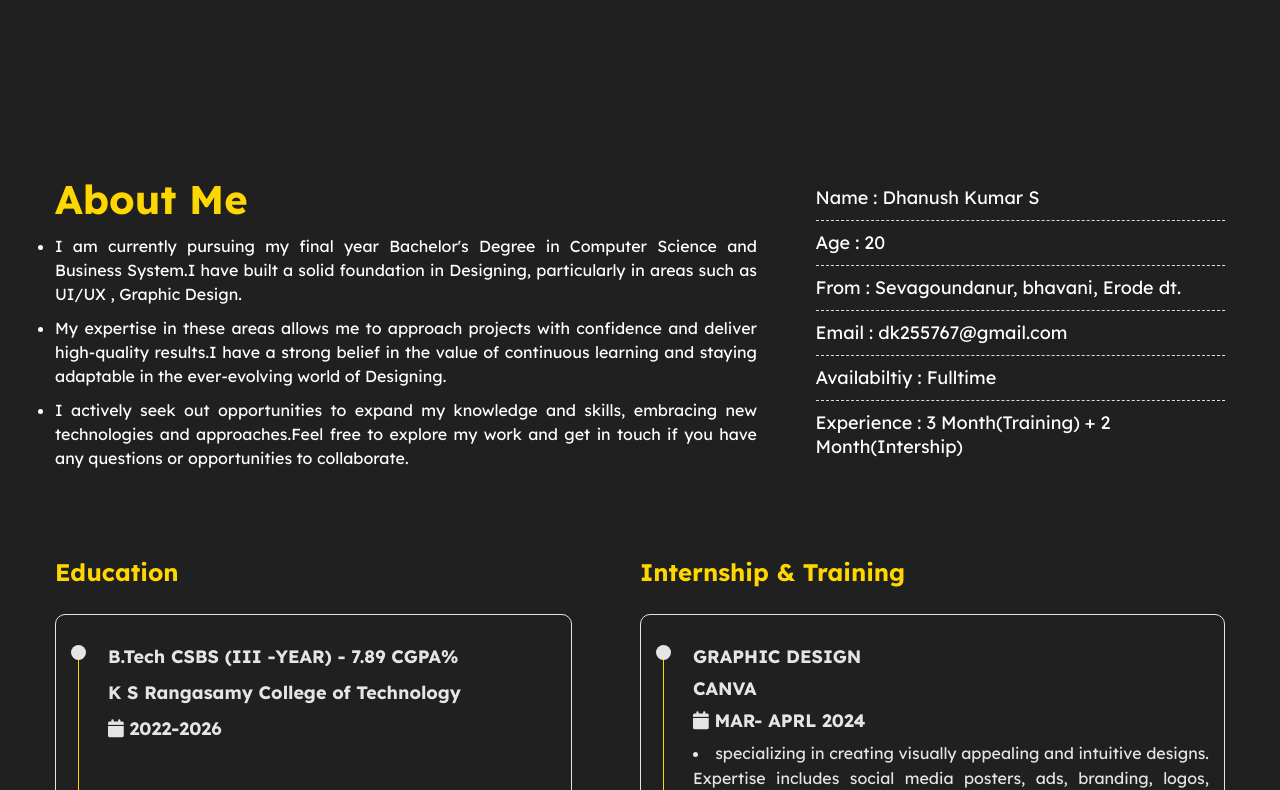
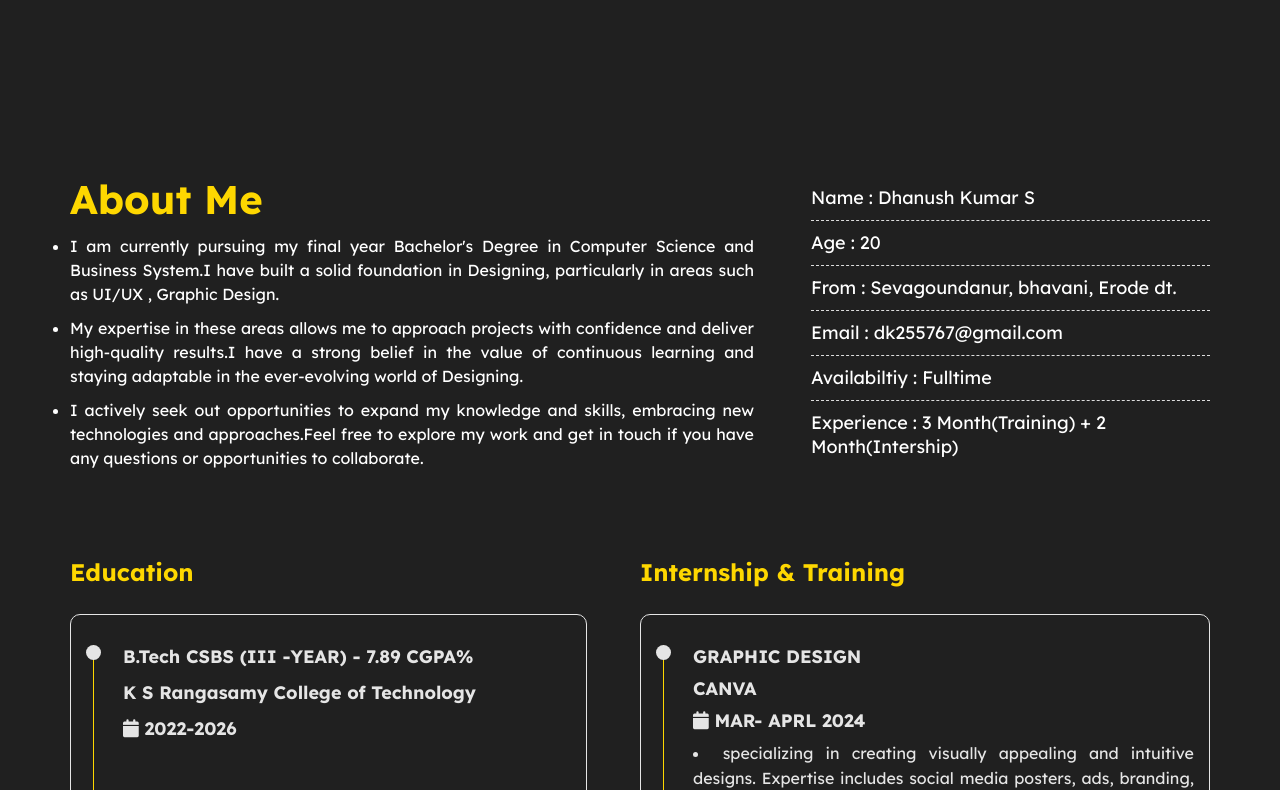
Before and after one commit to 2004-Dhanush/Dhanushkumar-portfolio, a plain HTML site: page index.html in a window 1280 px wide. Shown: the part 568-1358 px from the top of the page. Drawn offline with nearby package versions, Linux system fonts and the light colour scheme.

Commit message:
Updated homepage, styles, and script.js for mobile responsiveness

```diff
--- a/styles.css
+++ b/styles.css
@@ -22,10 +22,13 @@ body{
   font-size:16px;
   line-height:24px;
   background-color:#202020;
+   overflow-x: hidden;
 }
 .container{
-  width: 1170px;
-  margin:auto;
+ width: 100%;
+  max-width: 1170px;
+  margin: auto;
+  padding: 0 15px;
 }
 
 
```
Also changed, not shown: index.html (+1 -0 lines).
